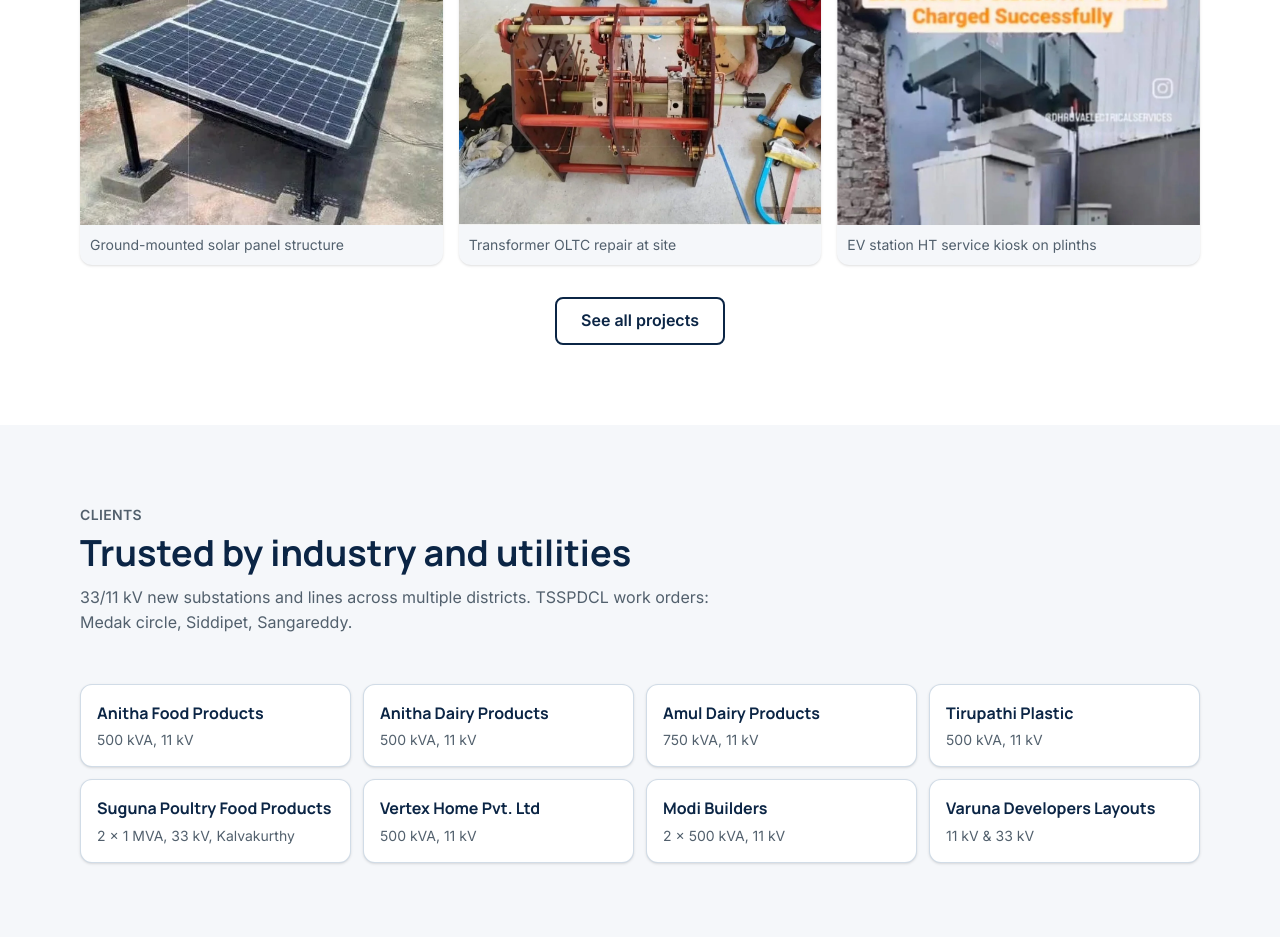
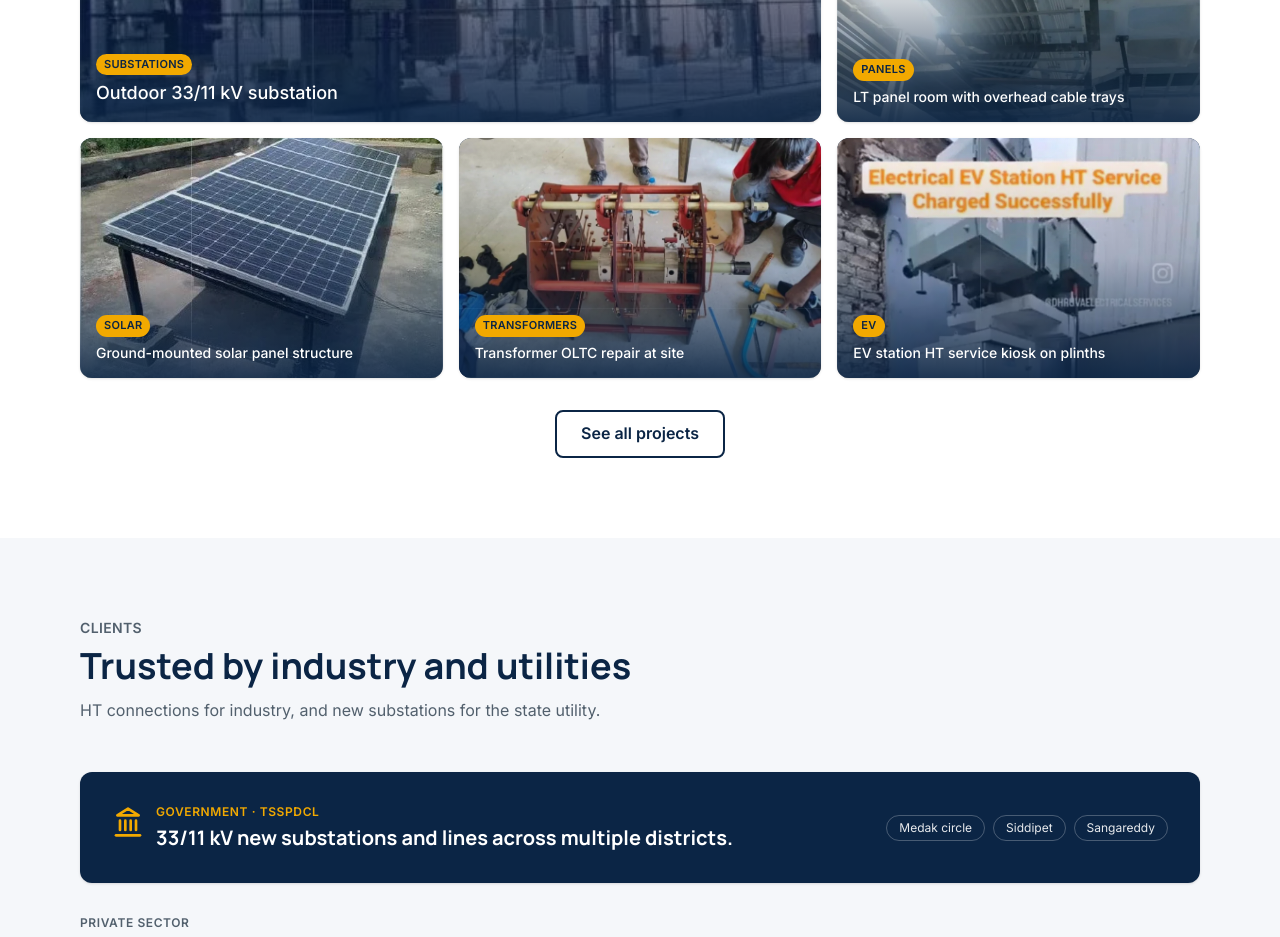
Before and after one commit to sarayu-uu/ssk, a React (Vite) app: page / in a window 1280 px wide. Shown: the part 2940-3877 px from the top of the page. Built offline with nearby package versions, Linux system fonts and the light colour scheme.

Commit message:
homepage fixx

```diff
--- a/src/pages/Home.tsx
+++ b/src/pages/Home.tsx
@@ -1,9 +1,8 @@
 import { Link } from 'react-router-dom'
-import { Phone, MessageCircle, ShieldCheck, ArrowRight } from 'lucide-react'
+import { Phone, MessageCircle, ShieldCheck, ArrowRight, Landmark } from 'lucide-react'
 import Button from '../components/Button'
 import Section from '../components/Section'
 import ServiceCard from '../components/ServiceCard'
-import ImageGrid from '../components/ImageGrid'
 import { company, services, privateClients, governmentWork } from '../data/company'
 import { getImage, type SiteImage } from '../data/images'
 import Picture from '../components/Picture'
@@ -152,12 +151,24 @@ function ServicesPreview() {
       title="Electrical works, end to end"
       intro="From 11 kV substations to XLPE cabling and solar plants."
     >
-      <div className="grid gap-4 sm:grid-cols-2 lg:grid-cols-3 md:gap-6">
+      {/* Swipe carousel below lg (next card peeks in), 3-col grid on desktop */}
+      <ul
+        tabIndex={0}
+        aria-label="Services — swipe for more"
+        className="-mx-4 flex snap-x snap-mandatory scroll-px-4 gap-4 overflow-x-auto px-4 pb-2 [scrollbar-width:none] lg:mx-0 lg:grid lg:grid-cols-3 lg:gap-6 lg:overflow-visible lg:px-0 lg:pb-0 [&::-webkit-scrollbar]:hidden"
+      >
         {previewServices.map(({ slug, image }) => {
           const service = services.find((s) => s.slug === slug)
-          return service ? <ServiceCard key={slug} service={service} image={getImage(image)} /> : null
+          return service ? (
+            <li key={slug} className="w-[78%] shrink-0 snap-start sm:w-[45%] lg:w-auto">
+              <ServiceCard service={service} image={getImage(image)} />
+            </li>
+          ) : null
         })}
-      </div>
+      </ul>
+      <p aria-hidden className="mt-2 text-center text-[11px] text-slate lg:hidden">
+        Swipe to see more →
+      </p>
       <div className="mt-8 text-center">
         <Button variant="secondary" href="/services">
           View all services
@@ -180,7 +191,39 @@ const featuredImages = featuredIds.map(getImage).filter((i): i is SiteImage => !
 function FeaturedProjects() {
   return (
     <Section eyebrow="Our work" title="Featured projects" intro="Substations, transformers, panels, solar and EV sites we have delivered.">
-      <ImageGrid images={featuredImages} showCaptions />
+      {/* Mosaic: mobile = wide lead + 2-col + wide closer; md+ = 2×2 lead with tiles around it */}
+      <ul className="grid grid-cols-2 gap-3 md:grid-cols-3 md:auto-rows-[200px] md:gap-4 lg:auto-rows-[240px]">
+        {featuredImages.map((img, i) => {
+          const lead = i === 0
+          const closer = i === featuredImages.length - 1
+          const shape = lead
+            ? 'col-span-2 aspect-[16/10] md:row-span-2 md:aspect-auto'
+            : closer
+              ? 'col-span-2 aspect-[16/9] md:col-span-1 md:aspect-auto'
+              : 'aspect-square md:aspect-auto'
+          return (
+            <li key={img.id} className={`relative overflow-hidden rounded-card bg-navy shadow-sm ${shape}`}>
+              <Link to="/projects" className="group block h-full w-full" aria-label={`${img.alt} — see all projects`}>
+                <Picture
+                  image={img}
+                  className={`absolute inset-0 h-full w-full object-cover transition-transform duration-500 group-hover:scale-105 ${img.hasCaption ? 'object-top' : 'object-center'}`}
+                />
+                <div aria-hidden className="absolute inset-0 bg-gradient-to-t from-navy/90 via-navy/20 to-transparent" />
+                <div className="absolute inset-x-0 bottom-0 p-3 md:p-4">
+                  {img.category && (
+                    <span className="mb-1.5 inline-block rounded-full bg-amber px-2 py-0.5 text-[10px] font-bold uppercase tracking-wide text-navy md:text-[11px]">
+                      {img.category}
+                    </span>
+                  )}
+                  <p className={`line-clamp-2 font-medium leading-snug text-white ${lead ? 'text-sm md:text-lg' : 'text-[11px] md:text-sm'}`}>
+                    {img.alt}
+                  </p>
+                </div>
+              </Link>
+            </li>
+          )
+        })}
+      </ul>
       <div className="mt-8 text-center">
         <Button variant="secondary" href="/projects">
           See all projects
@@ -190,19 +233,55 @@ function FeaturedProjects() {
   )
 }
 
+const workOrderAreas = ['Medak circle', 'Siddipet', 'Sangareddy']
+
+const initials = (name: string) =>
+  name
+    .split(' ')
+    .slice(0, 2)
+    .map((w) => w[0])
+    .join('')
+
 function Clients() {
   return (
     <Section
       tone="surface"
       eyebrow="Clients"
       title="Trusted by industry and utilities"
-      intro={`${governmentWork.summary} ${governmentWork.workOrders}`}
+      intro="HT connections for industry, and new substations for the state utility."
     >
-      <ul className="grid gap-3 sm:grid-cols-2 lg:grid-cols-4">
+      {/* Utility work first — government orders are the strongest reference */}
+      <div className="on-navy rounded-card bg-navy p-5 text-white shadow-sm md:flex md:items-center md:justify-between md:gap-8 md:p-8">
+        <div className="flex items-start gap-3">
+          <Landmark aria-hidden className="mt-0.5 h-6 w-6 shrink-0 text-amber md:h-8 md:w-8" />
+          <div>
+            <p className="text-[11px] font-bold uppercase tracking-wider text-amber md:text-xs">Government · TSSPDCL</p>
+            <p className="mt-1 font-heading text-base font-bold leading-snug md:text-xl">{governmentWork.summary}</p>
+          </div>
+        </div>
+        <ul aria-label="Work order circles" className="mt-4 flex flex-wrap gap-2 md:mt-0 md:shrink-0">
+          {workOrderAreas.map((a) => (
+            <li key={a} className="rounded-full border border-white/25 px-3 py-1 text-xs text-white/90">
+              {a}
+            </li>
+          ))}
+        </ul>
+      </div>
+
+      <p className="mb-3 mt-8 text-[11px] font-bold uppercase tracking-wider text-slate md:text-xs">Private sector</p>
+      <ul className="grid gap-px overflow-hidden rounded-card border border-steel/40 bg-steel/30 sm:grid-cols-2 lg:grid-cols-4">
         {privateClients.map((c) => (
-          <li key={c.name} className="rounded-card border border-steel/40 bg-white p-4 shadow-sm">
-            <p className="font-heading font-bold text-navy">{c.name}</p>
-            <p className="mt-1 text-sm text-slate">{c.detail}</p>
+          <li key={c.name} className="flex items-center gap-3 bg-white p-3 md:p-4">
+            <span
+              aria-hidden
+              className="grid h-10 w-10 shrink-0 place-items-center rounded-full bg-surface font-heading text-sm font-extrabold text-navy ring-1 ring-steel/50"
+            >
+              {initials(c.name)}
+            </span>
+            <div className="min-w-0">
+              <p className="font-heading text-sm font-bold leading-snug text-navy">{c.name}</p>
+              <p className="mt-0.5 font-mono text-[11px] text-slate">{c.detail}</p>
+            </div>
           </li>
         ))}
       </ul>
```
